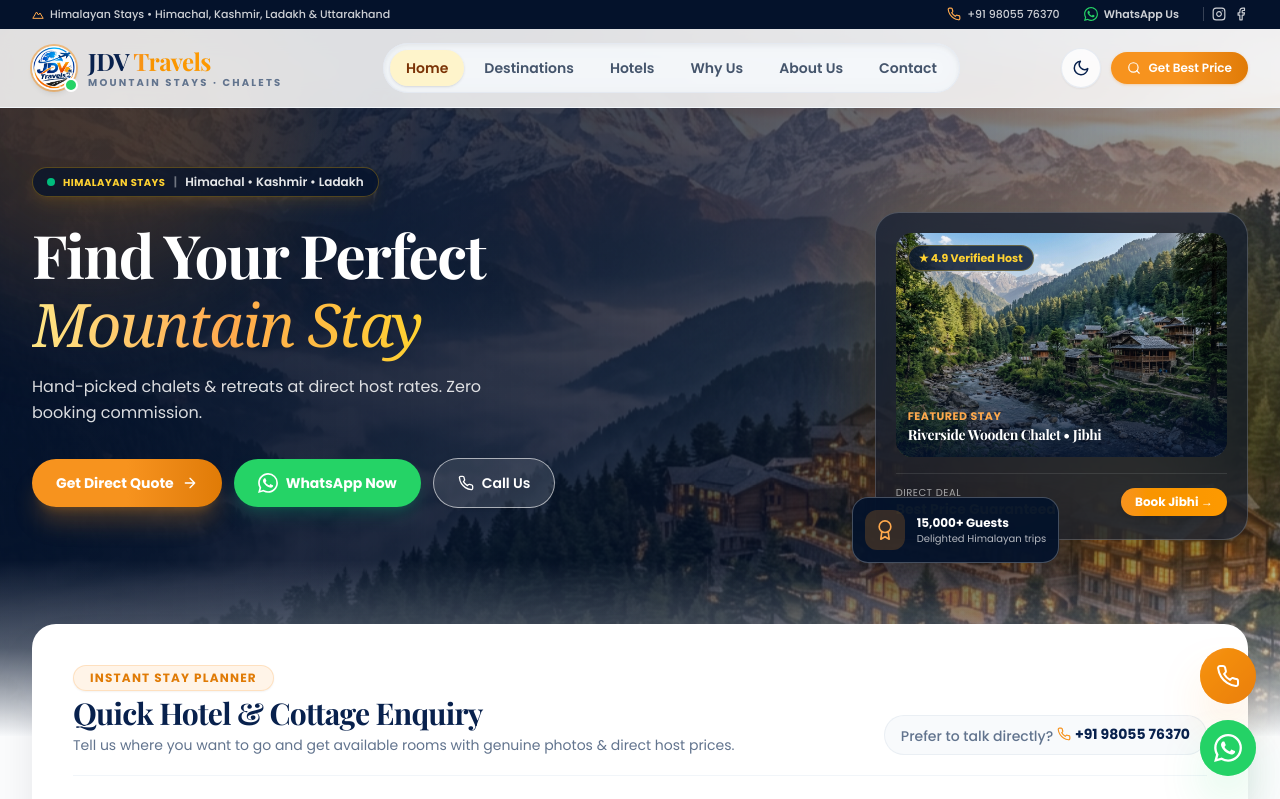
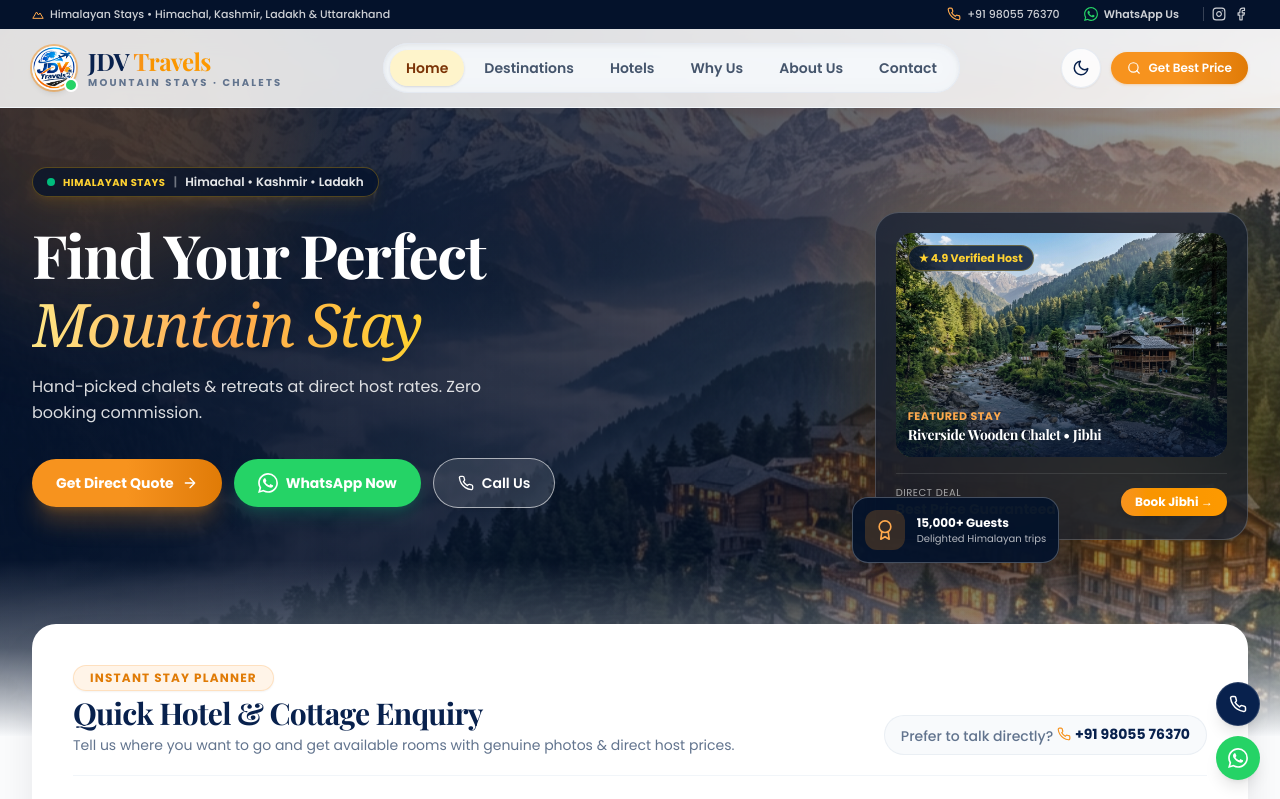
Before and after one commit to CFS-TECH/JDV-Travels, a React (Vite) app in the folder frontend/: page / in a window 1280 px wide. Shown: the top 799 px of the page. Built offline with nearby package versions, Linux system fonts and the light colour scheme; a web font is replaced by a local one.

Commit message:
Make floating phone and WhatsApp buttons compact and remove pulsing rings

```diff
--- a/frontend/src/components/Footer.jsx
+++ b/frontend/src/components/Footer.jsx
@@ -176,16 +176,15 @@
 export function FloatingActions({ toast }) {
   return (
     <>
-      <div className="fixed bottom-6 right-6 z-40 hidden flex-col items-center gap-4 lg:flex">
+      <div className="fixed bottom-5 right-5 z-40 hidden flex-col items-center gap-2.5 lg:flex">
         <a
           href={`tel:${PHONE}`}
           id="callFloat"
           aria-label={`Call JDV Travels at ${PHONE_DISPLAY}`}
-          className="group relative grid size-14 place-items-center rounded-full bg-gradient-to-br from-saffron-500 to-amber-600 text-white shadow-2xl shadow-saffron-500/40 transition hover:scale-110"
+          className="group relative grid size-11 place-items-center rounded-full bg-navy-900 text-white shadow-lg border border-white/15 transition hover:scale-105 hover:bg-saffron-500"
         >
-          <span className="absolute inset-0 animate-ping rounded-full bg-saffron-500/40" />
-          <Icon name="phone" className="relative size-6" />
-          <span className="pointer-events-none absolute right-full mr-3 whitespace-nowrap rounded-lg bg-navy-900 px-3 py-1.5 text-xs font-semibold text-white opacity-0 shadow-lg transition group-hover:opacity-100">
+          <Icon name="phone" className="size-4.5" />
+          <span className="pointer-events-none absolute right-full mr-2.5 whitespace-nowrap rounded-lg bg-navy-900 px-2.5 py-1 text-xs font-medium text-white opacity-0 shadow-md transition group-hover:opacity-100">
             Call {PHONE_DISPLAY}
           </span>
         </a>
@@ -196,11 +195,10 @@
           rel="noopener"
           id="waFloat"
           aria-label="Chat with JDV Travels on WhatsApp"
-          className="group relative grid size-14 place-items-center rounded-full bg-wa text-white shadow-2xl shadow-wa/40 transition hover:scale-110"
+          className="group relative grid size-11 place-items-center rounded-full bg-wa text-white shadow-lg transition hover:scale-105 hover:bg-wa-dark"
         >
-          <span className="absolute inset-0 animate-ping rounded-full bg-wa/40" />
-          <Icon name="whatsapp" className="relative size-7" />
-          <span className="pointer-events-none absolute right-full mr-3 whitespace-nowrap rounded-lg bg-navy-900 px-3 py-1.5 text-xs font-semibold text-white opacity-0 shadow-lg transition group-hover:opacity-100">
+          <Icon name="whatsapp" className="size-5" />
+          <span className="pointer-events-none absolute right-full mr-2.5 whitespace-nowrap rounded-lg bg-navy-900 px-2.5 py-1 text-xs font-medium text-white opacity-0 shadow-md transition group-hover:opacity-100">
             WhatsApp {WA_DISPLAY}
           </span>
         </a>
```
